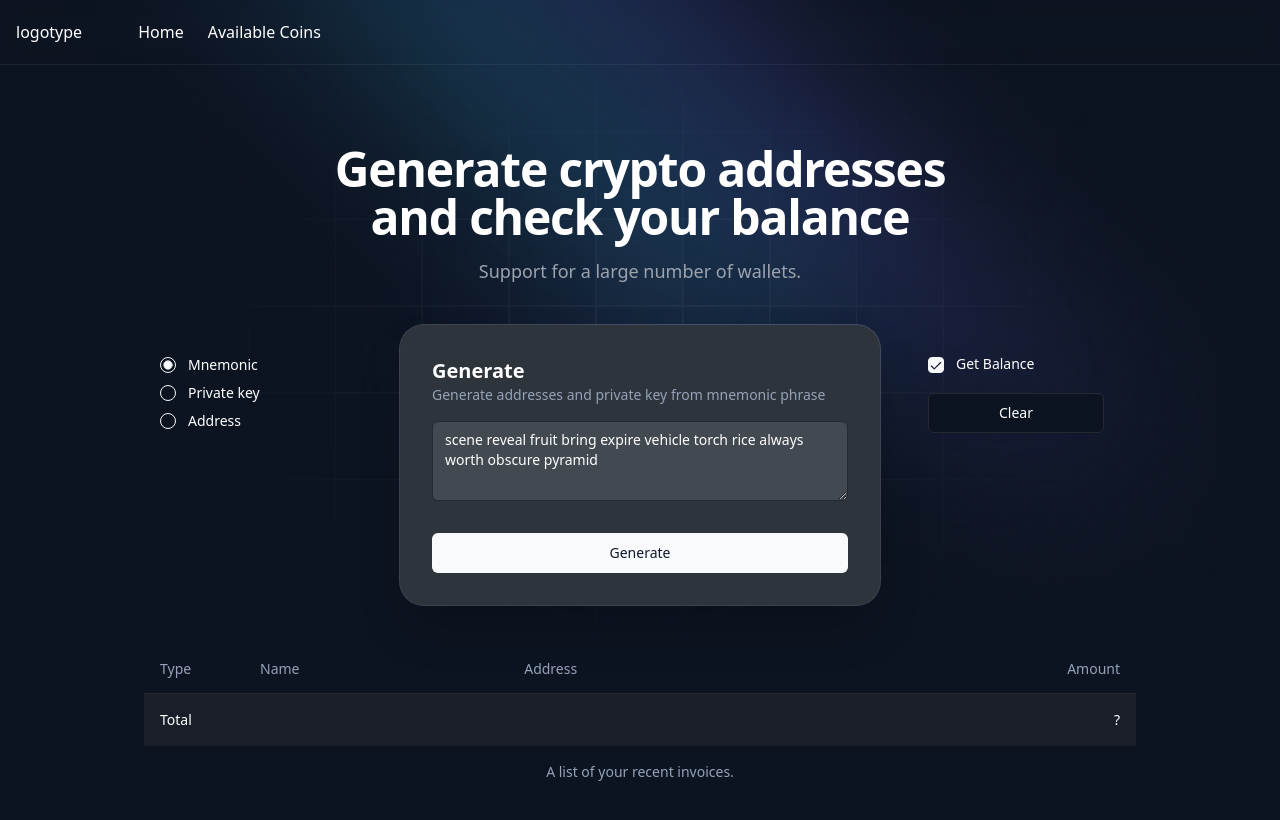
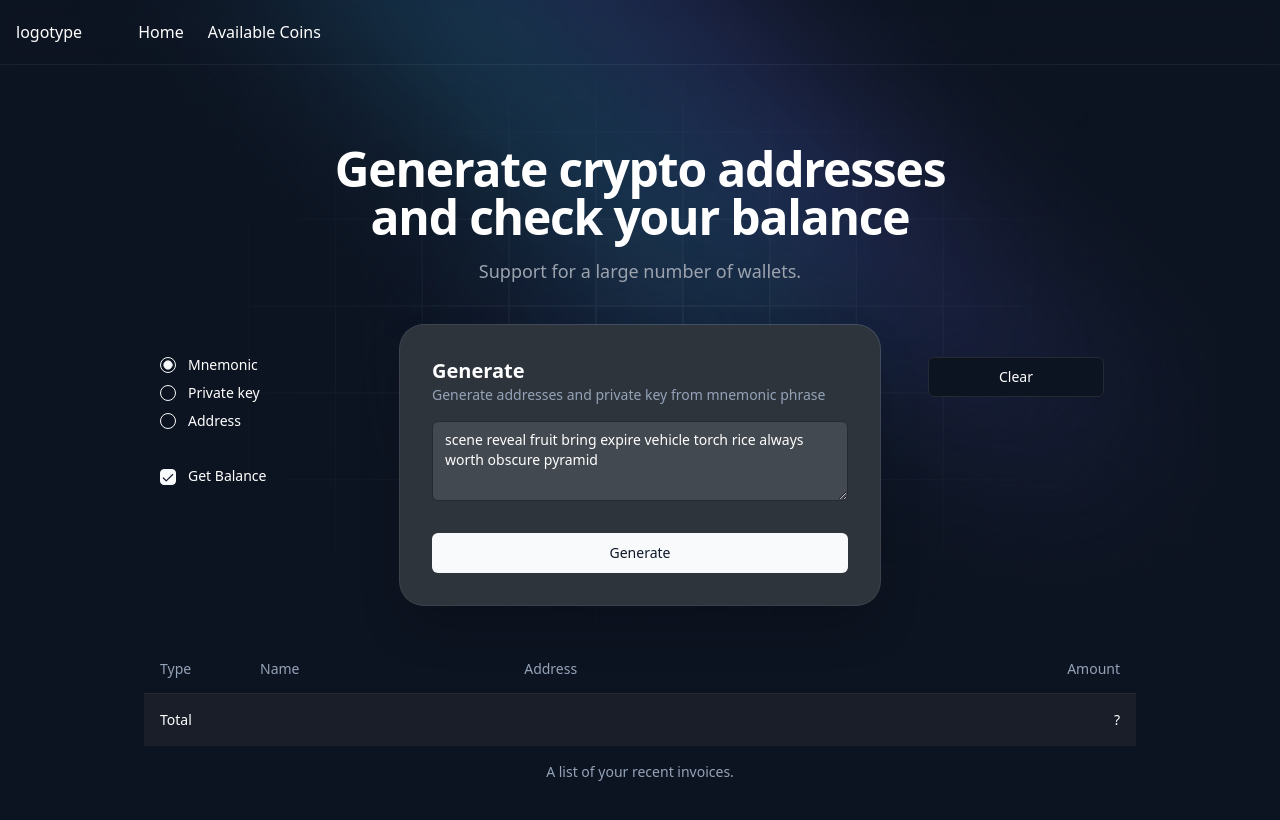
Before and after one commit to tdi-corp/crypto_generator, a React (Vite) app: page / in a window 1280 px wide. Shown: the top 820 px of the page. Built offline with nearby package versions, Linux system fonts and the light colour scheme; what bip32, ecpair would draw is missing.

Commit message:
replace checker 'Get Balance'

```diff
--- a/src/pages/Home.tsx
+++ b/src/pages/Home.tsx
@@ -197,12 +197,7 @@ const Home = () => {
                       </FormItem>
                     )}
                   />
-                </div>
-
-                <MainWindow form={form} />
-
-                <div className="p-8">
-
+                  <div className="mt-10">
                     <FormField
                       control={form.control}
                       name="checkBalance"
@@ -224,6 +219,13 @@ const Home = () => {
                         )
                       }}
                     />
+                  </div>
+
+                </div>
+
+                <MainWindow form={form} />
+
+                <div className="p-8">
 
                   <ClearButton />
 
@@ -355,7 +357,7 @@ const ClearButton = () => {
   return (
     <Button
       variant="outline"
-      className="w-full mt-5"
+      className="w-full"
       onClick={(e) => {
         e.preventDefault();
         dispatch(clear())
```
Lines whose indentation alone changed are shown as unchanged.
